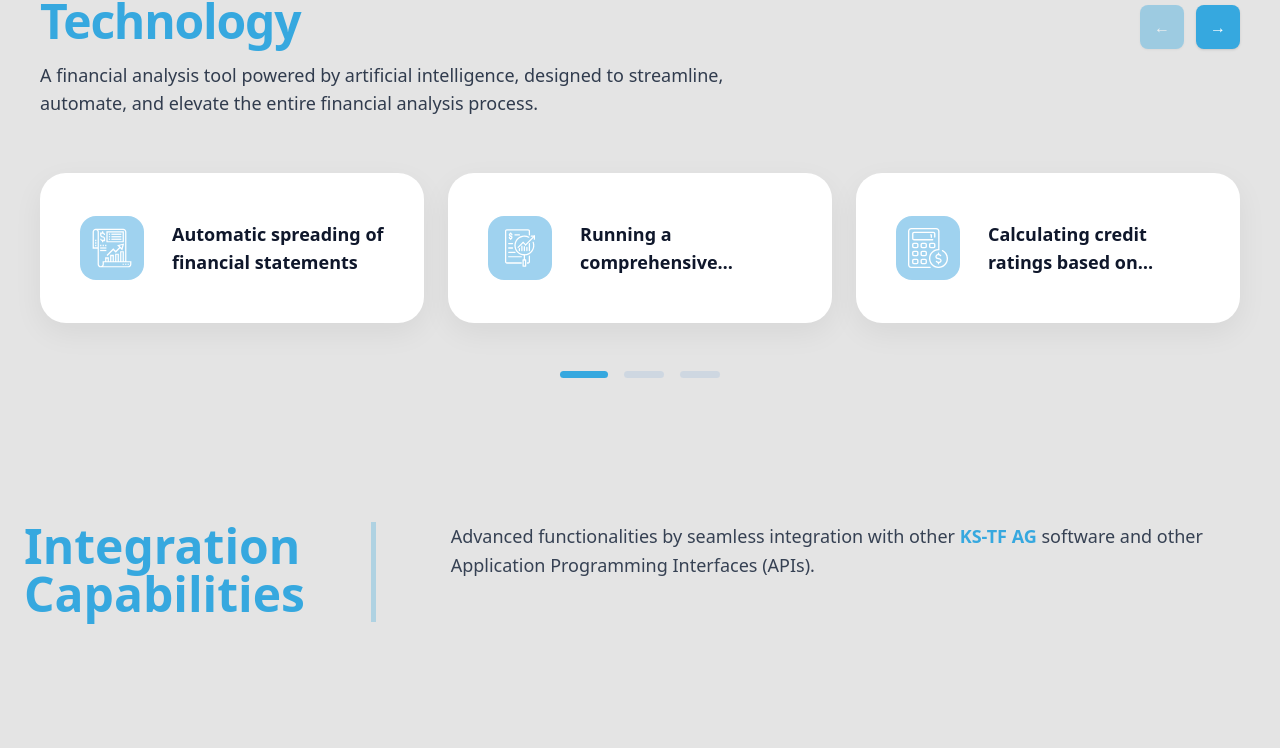
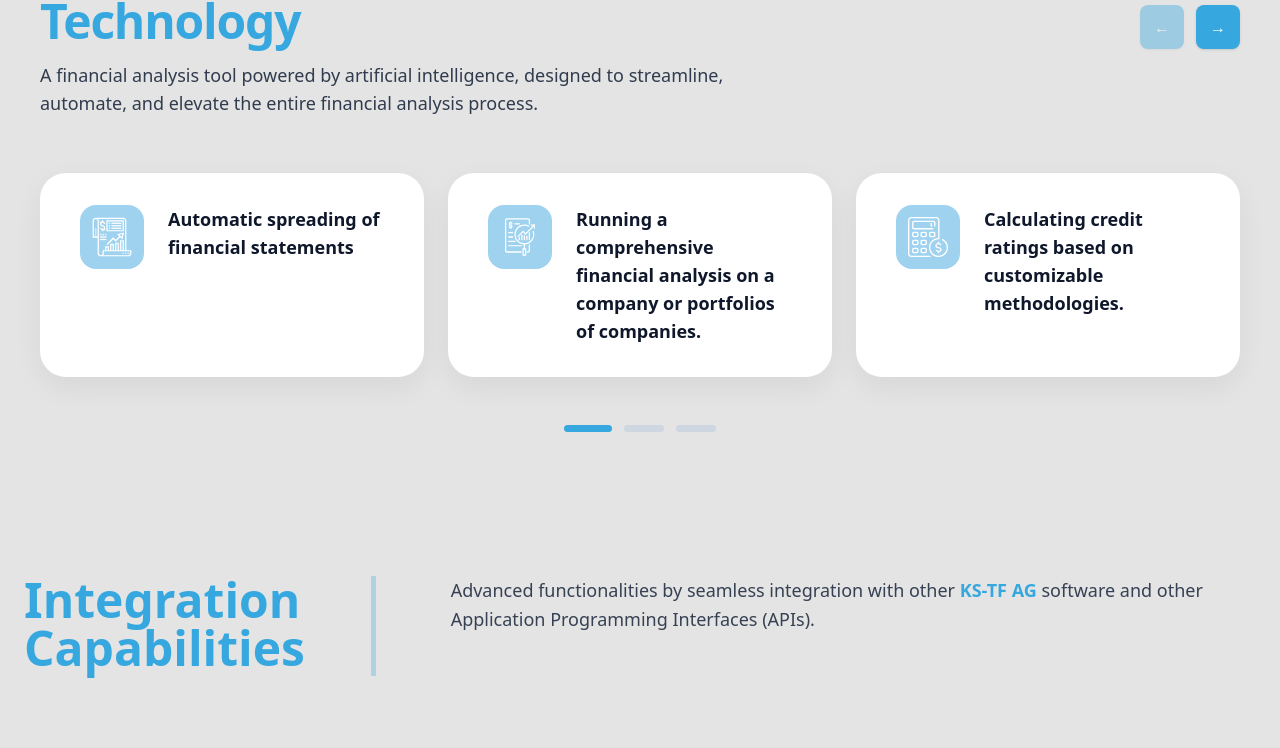
Before and after one commit to HanaAnadolli/fmt, a React (Vite) app: page / in a window 1280 px wide. Shown: the part 1633-2381 px from the top of the page. Built offline with nearby package versions, Linux system fonts and the light colour scheme.

Commit message:
bug fixed

```diff
--- a/src/components/Home/Technology.jsx
+++ b/src/components/Home/Technology.jsx
@@ -34,38 +34,37 @@ const ITEMS = [
     icon: icon5,
   },
   { id: 6, title: "Producing projections short and long term.", icon: icon6 },
-  { id: 7, title: "Liquidity assessment impacting the company rating.", icon: icon7 },
+  {
+    id: 7,
+    title: "Liquidity assessment impacting the company rating.",
+    icon: icon7,
+  },
   {
     id: 8,
-    title: "Automated notifications to users when reaching established thresholds.",
+    title:
+      "Automated notifications to users when reaching established thresholds.",
     icon: icon8,
   },
   {
     id: 9,
-    title: "Maintaining all analytical documentation in a centralized repository.",
+    title:
+      "Maintaining all analytical documentation in a centralized repository.",
     icon: icon9,
   },
 ]
 
-function clamp2Style() {
-  return {
-    display: "-webkit-box",
-    WebkitLineClamp: 2,
-    WebkitBoxOrient: "vertical",
-  }
-}
-
-// simple responsive hook (no libs)
+// responsive hook (no libs)
 function useIsMdUp() {
   const [isMdUp, setIsMdUp] = useState(() =>
-    typeof window === "undefined" ? true : window.matchMedia("(min-width: 768px)").matches
+    typeof window === "undefined"
+      ? true
+      : window.matchMedia("(min-width: 768px)").matches
   )
 
   useEffect(() => {
     const mq = window.matchMedia("(min-width: 768px)")
     const onChange = () => setIsMdUp(mq.matches)
 
-    // Safari support
     if (mq.addEventListener) mq.addEventListener("change", onChange)
     else mq.addListener(onChange)
 
@@ -91,7 +90,7 @@ export default function Technology() {
     [pageSize]
   )
 
-  // keep page valid when pageSize changes (mobile <-> desktop)
+  // keep page valid on resize
   useEffect(() => {
     setPage((p) => Math.min(p, totalPages - 1))
   }, [totalPages])
@@ -103,46 +102,43 @@ export default function Technology() {
   const canNext = page < totalPages - 1
 
   return (
-    <section className="w-full py-14 sm:py-20" style={{ backgroundColor: "#E4E4E4" }}>
+    <section className="w-full py-14 sm:py-20 bg-[#E4E4E4]">
       <div className="mx-auto max-w-7xl px-4 sm:px-6 lg:px-10">
-        {/* Header row */}
+        {/* Header */}
         <div className="flex flex-col gap-6 md:flex-row md:items-start md:justify-between md:gap-10">
           <div className="max-w-3xl">
             <h2 className="text-3xl font-extrabold tracking-tight text-primary sm:text-4xl lg:text-5xl">
               Technology
             </h2>
-            <p className="mt-4 max-w-3xl text-[15px] leading-7 text-slate-800/90 sm:text-[18px]">
-              A financial analysis tool powered by artificial intelligence, designed to streamline,
-              automate, and elevate the entire financial analysis process.
+            <p className="mt-4 text-[15px] leading-7 text-slate-800/90 sm:text-[18px]">
+              A financial analysis tool powered by artificial intelligence,
+              designed to streamline, automate, and elevate the entire financial
+              analysis process.
             </p>
           </div>
 
-          {/* Arrows (fixed) */}
-          <div className="flex items-center gap-3 md:mt-2 md:self-start">
+          {/* Arrows */}
+          <div className="flex items-center gap-3 md:mt-2">
             <button
-              type="button"
               onClick={() => setPage((p) => Math.max(0, p - 1))}
               disabled={!canPrev}
-              className={[
-                "grid h-11 w-11 place-items-center rounded-lg bg-primary text-white shadow-sm",
-                "transition-opacity active:scale-[0.98]",
-                !canPrev ? "opacity-40 cursor-not-allowed" : "hover:opacity-90",
-              ].join(" ")}
-              aria-label="Previous"
+              className={`grid h-11 w-11 place-items-center rounded-lg bg-primary text-white shadow-sm transition ${
+                canPrev
+                  ? "hover:opacity-90"
+                  : "opacity-40 cursor-not-allowed"
+              }`}
             >
               ←
             </button>
 
             <button
-              type="button"
               onClick={() => setPage((p) => Math.min(totalPages - 1, p + 1))}
               disabled={!canNext}
-              className={[
-                "grid h-11 w-11 place-items-center rounded-lg bg-primary text-white shadow-sm",
-                "transition-opacity active:scale-[0.98]",
-                !canNext ? "opacity-40 cursor-not-allowed" : "hover:opacity-90",
-              ].join(" ")}
-              aria-label="Next"
+              className={`grid h-11 w-11 place-items-center rounded-lg bg-primary text-white shadow-sm transition ${
+                canNext
+                  ? "hover:opacity-90"
+                  : "opacity-40 cursor-not-allowed"
+              }`}
             >
               →
             </button>
@@ -150,34 +146,35 @@ export default function Technology() {
         </div>
 
         {/* Cards */}
-        <div className={`mt-10 sm:mt-14 grid gap-6 ${isMdUp ? "md:grid-cols-3" : "grid-cols-1"}`}>
+        <div
+          className={`mt-10 sm:mt-14 grid gap-6 ${
+            isMdUp ? "md:grid-cols-3" : "grid-cols-1"
+          }`}
+        >
           {visibleItems.map((item) => (
             <div
               key={item.id}
               className={[
-                "flex items-center gap-5 sm:gap-7",
+                "flex items-start gap-6",
                 "rounded-[26px] bg-white",
                 "px-6 sm:px-10 py-7 sm:py-8",
                 "shadow-[0_10px_30px_rgba(0,0,0,0.06)]",
                 "transition-colors duration-200 hover:bg-[#36A8DF33]",
-                // ✅ on mobile let height be natural; on md+ keep your fixed height
-                isMdUp ? "h-[150px]" : "min-h-[130px]",
+                isMdUp ? "min-h-[150px]" : "min-h-[130px]",
               ].join(" ")}
             >
-              <div className="flex h-14 w-14 sm:h-16 sm:w-16 shrink-0 items-center justify-center rounded-2xl bg-[#9fd2ef]">
+              {/* Icon */}
+              <div className="flex h-16 w-16 shrink-0 items-center justify-center rounded-2xl bg-[#9fd2ef]">
                 <img
                   src={item.icon}
                   alt=""
-                  className="h-[40px] w-[40px] max-h-[40px] max-w-[40px] flex-shrink-0 object-contain"
-                  style={{ minHeight: "40px", minWidth: "40px" }}
+                  className="h-[40px] w-[40px] object-contain"
                   draggable={false}
                 />
               </div>
 
-              <p
-                className="overflow-hidden text-[16px] font-semibold leading-7 text-slate-900 sm:text-[18px]"
-                style={clamp2Style()}
-              >
+              {/* Text */}
+              <p className="text-[16px] font-semibold leading-7 text-slate-900 sm:text-[18px]">
                 {item.title}
               </p>
             </div>
@@ -185,17 +182,16 @@ export default function Technology() {
         </div>
 
         {/* Dots */}
-        <div className="mt-10 sm:mt-12 flex justify-center gap-3 sm:gap-4">
+        <div className="mt-10 sm:mt-12 flex justify-center gap-3">
           {Array.from({ length: totalPages }).map((_, i) => (
             <button
               key={i}
-              type="button"
               onClick={() => setPage(i)}
-              className={[
-                "h-[7px] rounded-full transition-all",
-                i === page ? "w-10 sm:w-12 bg-primary" : "w-8 sm:w-10 bg-slate-300/80",
-              ].join(" ")}
-              aria-label={`Go to page ${i + 1}`}
+              className={`h-[7px] rounded-full transition-all ${
+                i === page
+                  ? "w-10 sm:w-12 bg-primary"
+                  : "w-8 sm:w-10 bg-slate-300/80"
+              }`}
             />
           ))}
         </div>
```
Also changed, not shown: src/components/Home/Features.jsx (+3 -4 lines).
